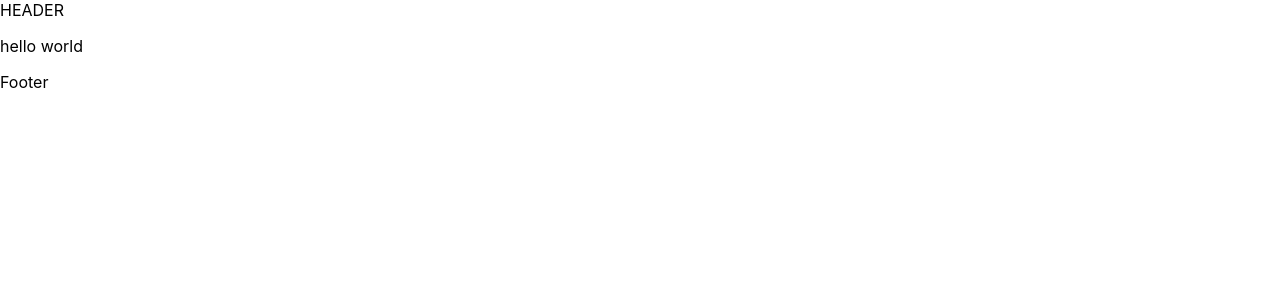
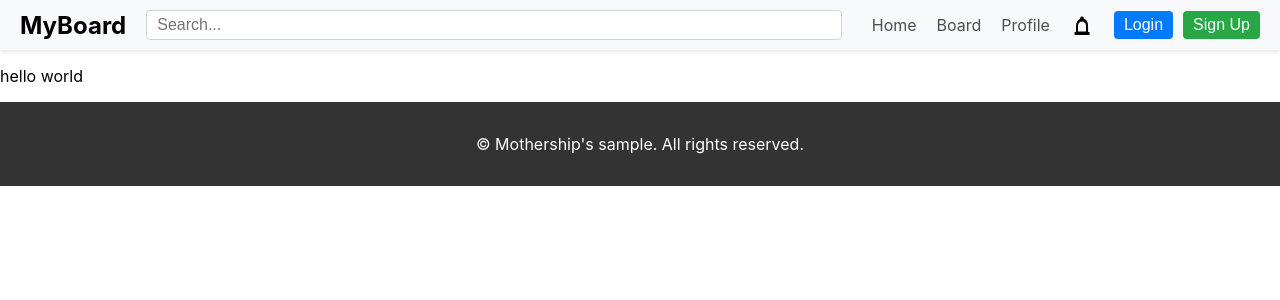
Before and after one commit to mothership2002/Doodle, a React (Create React App) app in the folder fe/: page / in a window 1280 px wide. Shown: the top 300 px of the page. Built offline with nearby package versions, Linux system fonts and the light colour scheme.

Commit message:
css utils. header, footer

```diff
--- a/fe/package.json
+++ b/fe/package.json
@@ -3,6 +3,7 @@
   "version": "0.1.0",
   "private": true,
   "dependencies": {
+    "@craco/craco": "^7.1.0",
     "@testing-library/jest-dom": "^5.17.0",
     "@testing-library/react": "^13.4.0",
     "@testing-library/user-event": "^13.5.0",
--- a/fe/src/component/Footer.tsx
+++ b/fe/src/component/Footer.tsx
@@ -1,6 +1,9 @@
 import {useEffect} from "react";
+import useCssUtil from "../hook/useCssUtil";
+import styles from "./css/Footer.module.css"
 
 const Footer = () => {
+    const getStyle = useCssUtil(styles);
 
     // mount
     useEffect(() => {
@@ -8,10 +11,13 @@ const Footer = () => {
     }, [])
 
     return (
-        <>
-            Footer
-        </>
-    )
+        <footer className={getStyle('footer')}>
+            <p>
+                &copy; Mothership's sample. All rights reserved.
+                {/*<a href="https://example.com">Privacy Policy</a>*/}
+            </p>
+        </footer>
+    );
 }
 
 export default Footer;
--- a/fe/src/component/Header.tsx
+++ b/fe/src/component/Header.tsx
@@ -1,6 +1,10 @@
 import {useEffect} from "react";
+import styles from './css/Header.module.css';
+import useCssUtil from "../hook/useCssUtil";
 
 const Header = () => {
+    // is Useful? ...
+    const getStyle = useCssUtil(styles);
 
     // mount
     useEffect(() => {
@@ -8,9 +12,22 @@ const Header = () => {
     }, [])
 
     return (
-        <>
-            HEADER
-        </>
+        <header className={getStyle('header')}>
+            <div className={getStyle('logo')}>MyBoard</div>
+            <input type="text" className={getStyle('search-bar')} placeholder="Search..."/>
+            <nav className={getStyle('nav-menu')}>
+                <a href="/">Home</a>
+                <a href="/board">Board</a>
+                <a href="/profile">Profile</a>
+                <a href="/notifications" className={getStyle('notification-icon')}>
+                    <img src="/img/notification-icon.svg" alt="Notifications"/>
+                </a>
+            </nav>
+            <div className={getStyle('user-menu')}>
+                <button className={getStyle('login-button')}>Login</button>
+                <button className={getStyle('signup-button')}>Sign Up</button>
+            </div>
+        </header>
     )
 }
 
--- /dev/null
+++ b/fe/src/component/css/Footer.module.css
@@ -0,0 +1,15 @@
+.footer {
+    background-color: #333;
+    color: white;
+    text-align: center;
+    padding: 1em;
+}
+
+.footer a {
+    color: #61dafb;
+    text-decoration: none;
+}
+
+.footer a:hover {
+    text-decoration: underline;
+}
--- /dev/null
+++ b/fe/src/component/css/Header.module.css
@@ -0,0 +1,73 @@
+.header {
+    display: flex;
+    justify-content: space-between;
+    align-items: center;
+    padding: 10px 20px;
+    background-color: #f8f9fa;
+    box-shadow: 0 2px 4px rgba(0, 0, 0, 0.1);
+}
+
+.logo {
+    font-size: 24px;
+    font-weight: bold;
+}
+
+.search-bar {
+    flex-grow: 1;
+    margin: 0 20px;
+    padding: 5px 10px;
+    font-size: 16px;
+    border: 1px solid #ced4da;
+    border-radius: 4px;
+}
+
+.nav-menu {
+    display: flex;
+    align-items: center;
+}
+
+.nav-menu a {
+    margin: 0 10px;
+    color: #495057;
+    font-size: 16px;
+    text-decoration: none;
+    transition: color 0.3s ease;
+}
+
+.nav-menu a:hover {
+    color: #007bff;
+}
+
+.user-menu {
+    display: flex;
+    align-items: center;
+}
+
+.notification-icon {
+    margin-right: 10px;
+}
+
+.notification-icon img {
+    width: 24px;
+    height: 24px;
+}
+
+.login-button,
+.signup-button {
+    margin-left: 10px;
+    padding: 5px 10px;
+    font-size: 16px;
+    border: none;
+    border-radius: 4px;
+    cursor: pointer;
+}
+
+.login-button {
+    background-color: #007bff;
+    color: white;
+}
+
+.signup-button {
+    background-color: #28a745;
+    color: white;
+}
--- /dev/null
+++ b/fe/src/hook/useCssUtil.ts
@@ -0,0 +1,16 @@
+import {useEffect, useState} from "react";
+import CssUtil from "../utils/CssUtil";
+
+const useCssUtil = (styles: object) => {
+
+    const [getStyle, setGetStyle] = useState<(className: string) => string>(() => () => '');
+
+    useEffect(() => {
+        const cssUtil = new CssUtil(styles);
+        setGetStyle(() => (className: string) => cssUtil.getStyle(className));
+    }, [styles]);
+
+    return getStyle;
+}
+
+export default useCssUtil;
--- a/fe/src/react-app-env.d.ts
+++ b/fe/src/react-app-env.d.ts
@@ -1 +1,2 @@
 /// <reference types="react-scripts" />
+r
--- /dev/null
+++ b/fe/src/utils/CssUtil.ts
@@ -0,0 +1,12 @@
+class CssUtil {
+    private readonly styles: any;
+    constructor(styles: object) {
+        this.styles = styles
+    }
+
+    getStyle(className: string) {
+        return this.styles[className] || '';
+    }
+}
+
+export default CssUtil;
```
Also changed, not shown: fe/public/img/notification-icon.svg (added), 1 other file (tests, documents, lock files or other folders).
